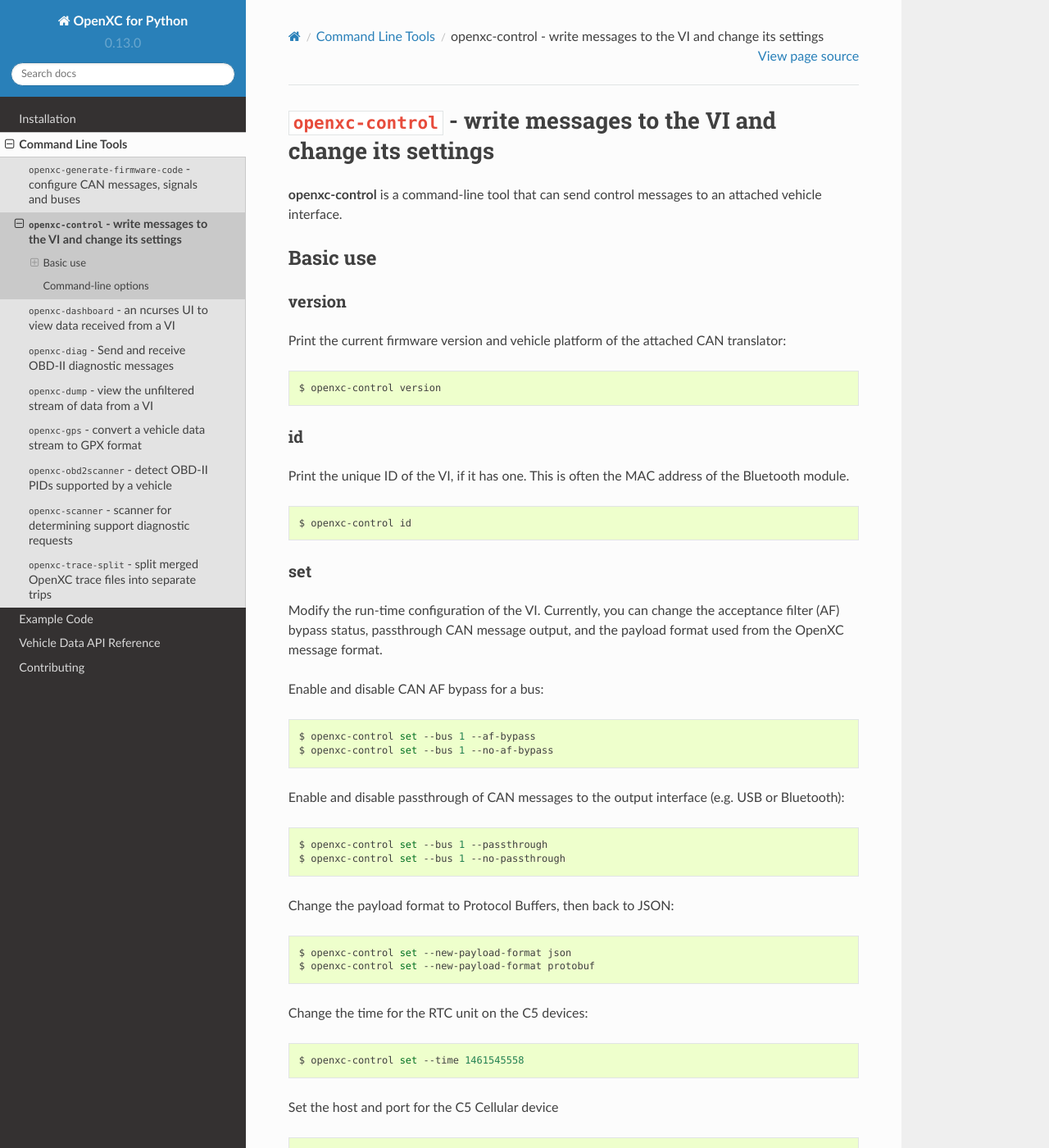
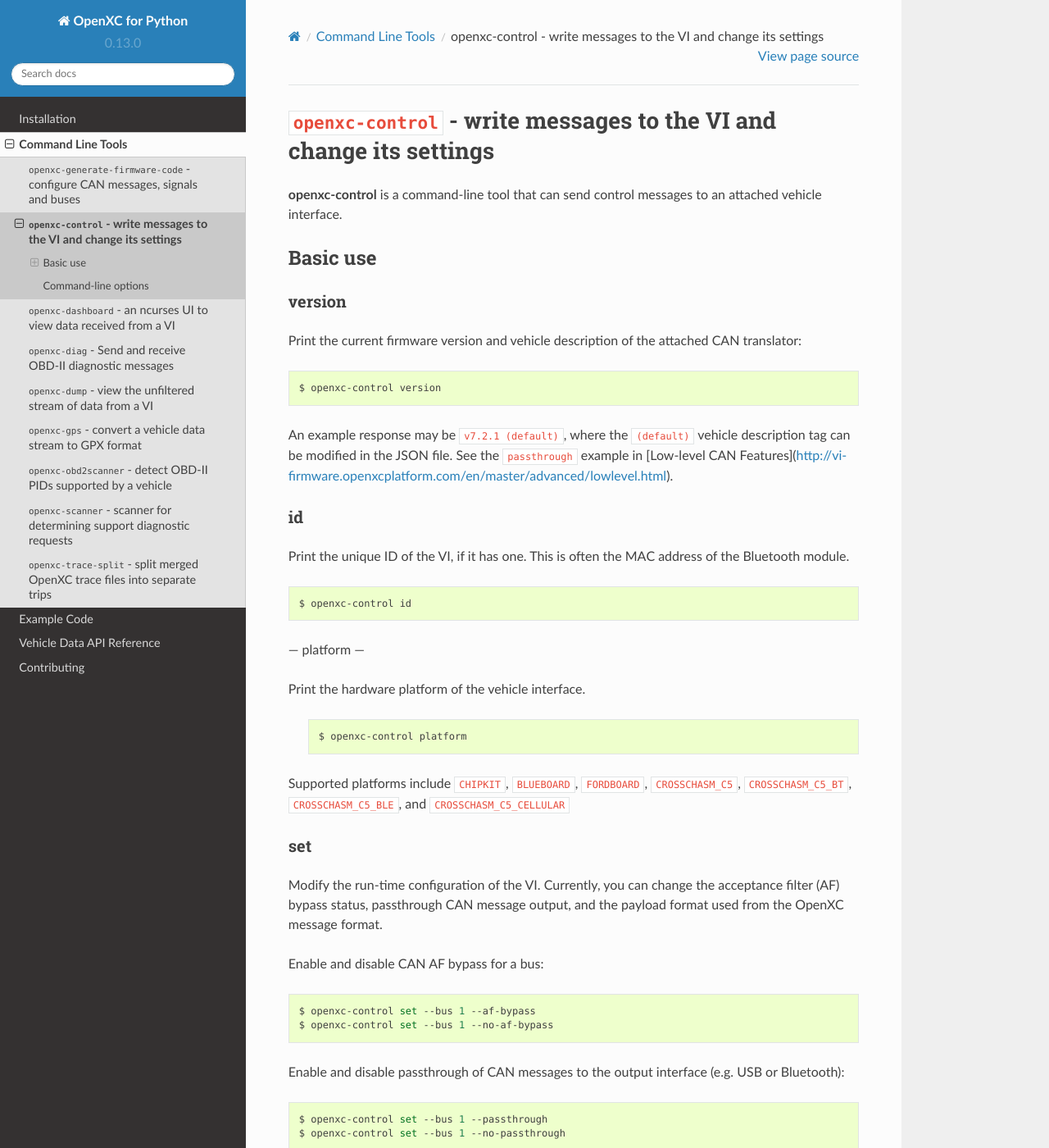
Before and after one commit to openxc/openxc-python, a Sphinx documentation site: the page built from docs/tools/control.rst, in a window 1280 px wide and 1400 px high. Shown: the whole window at 82% size. Built offline with Sphinx 7.4.7 and the Read the Docs theme 2.0.0, drawn with Linux system fonts in a browser that asks for light colours.

Commit message:
Added openxc-control platform command

```diff
--- a/docs/tools/control.rst
+++ b/docs/tools/control.rst
@@ -12,12 +12,14 @@
 version
 --------
 
-Print the current firmware version and vehicle platform of the attached CAN
+Print the current firmware version and vehicle description of the attached CAN
 translator:
 
 .. code-block:: bash
 
     $ openxc-control version
+
+An example response may be ``v7.2.1 (default)``, where the ``(default)`` vehicle description tag can be modified in the JSON file. See the ``passthrough`` example in [Low-level CAN Features](http://vi-firmware.openxcplatform.com/en/master/advanced/lowlevel.html).
 
 ---
 id
@@ -29,6 +31,18 @@
 .. code-block:: bash
 
     $ openxc-control id
+
+---
+platform
+---
+
+Print the hardware platform of the vehicle interface.
+
+  .. code-block:: bash
+
+      $ openxc-control platform
+
+Supported platforms include ``CHIPKIT``, ``BLUEBOARD``, ``FORDBOARD``, ``CROSSCHASM_C5``, ``CROSSCHASM_C5_BT``, ``CROSSCHASM_C5_BLE``, and ``CROSSCHASM_C5_CELLULAR``
 
 ---
 set
```
